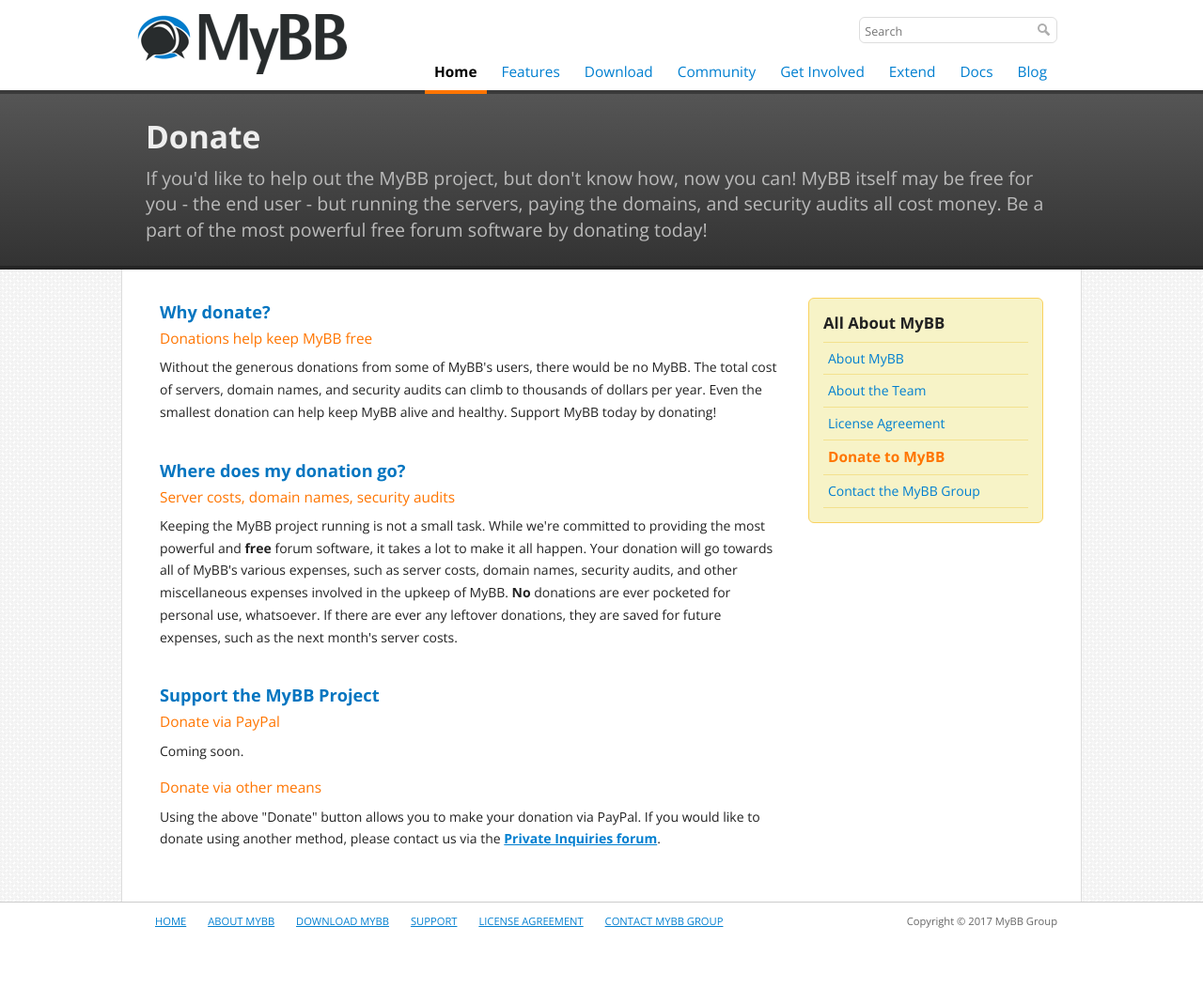
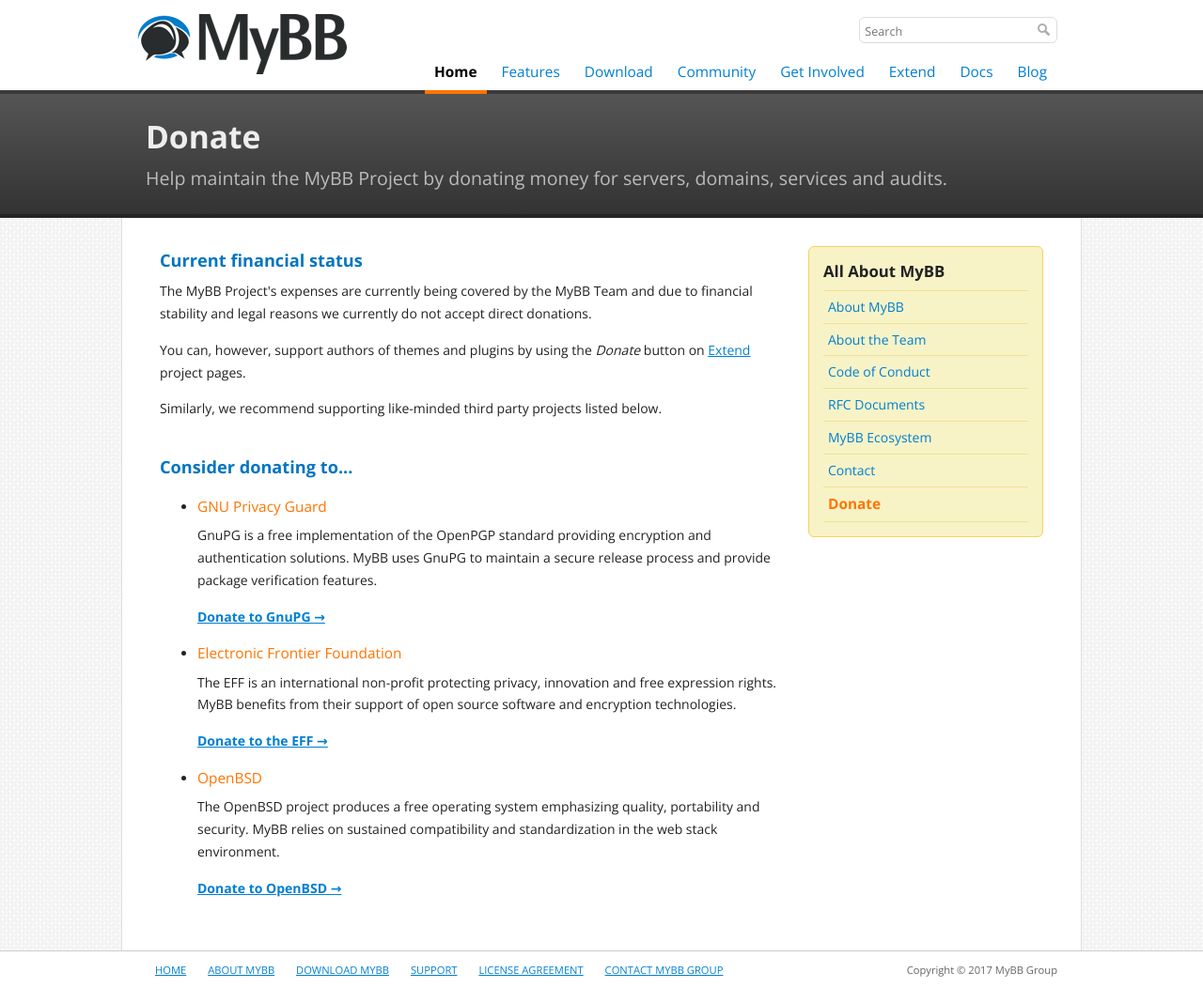
Before and after one commit to mybb/mybb.com, a Jekyll site: the page built from about/donations.html, in a window 1280 px wide. Shown: the whole page at 94% size. Built offline with Jekyll 4.4.1, drawn with Linux system fonts in a browser that asks for light colours; nearby versions of some CDN libraries; before the commit the page ends 1000 px from its top, so only the background shows below that.

Commit message:
Update & link Donate page

```diff
--- a/_data/about.yml
+++ b/_data/about.yml
@@ -4,3 +4,4 @@
 - about/rfcs
 - about/ecosystem
 - contact
+- about/donations
--- a/about/donations.html
+++ b/about/donations.html
@@ -1,48 +1,44 @@
 ---
 layout: default
 section: home
+
 title: Donate
-description: If you'd like to help out the MyBB project, but don't know how, now you can! MyBB itself may be free for you - the end user - but running the servers, paying the domains, and security audits all cost money. Be a part of the most powerful free forum software by donating today!
-meta_description: Support MyBB today by donating!
+description: Help maintain the MyBB Project by donating money for servers, domains, services and audits.
 ---
 
 <aside id="sidebar">
 	<section>
-	<h1>All About MyBB</h1>
-		<nav>
-			<ul>
-				<li><a href="{{ site.url }}/about/">About MyBB</a></li>
-				<li><a href="{{ site.url }}/about/team/">About the Team</a></li>
-				<li><a href="{{ site.url }}/about/license/">License Agreement</a></li>
-				<li class="selected"><a href="{{ site.url }}/about/donations/">Donate to MyBB</a></li>
-				<li><a href="{{ site.url }}/contact/">Contact the MyBB Group</a></li>
-			</ul>
-		</nav>
+        <h1>All About MyBB</h1>
+		{% include section_nav.html section='about' %}
 	</section>
 </aside>
 
 <div id="contentBlock">
 	<section class="general">
 		<header>
-			<h1>Why donate?</h1>
-			<p>Donations help keep MyBB free</p>
+			<h1>Current financial status</h1>
 		</header>
-		<p>
-			Without the generous donations from some of MyBB's users, there would be no MyBB. The total cost of servers, domain names, and security audits can climb to thousands of dollars per year. Even the smallest donation can help keep MyBB alive and healthy. Support MyBB today by donating!</p>
+		<p>The MyBB Project's expenses are currently being covered by the MyBB Team and due to financial stability and legal reasons we currently do not accept direct donations.</p>
+        <p>You can, however, support authors of themes and plugins by using the <i>Donate</i> button on <a href="https://community.mybb.com/mods.php">Extend</a> project pages.</p>
+        <p>Similarly, we recommend supporting like-minded third party projects listed below.</p>
 	</section>
 	<section class="general">
-		<header>
-			<h1>Where does my donation go?</h1>
-			<p>Server costs, domain names, security audits</p>
-		</header>
-		<p>
-			Keeping the MyBB project running is not a small task. While we're committed to providing the most powerful and <strong>free</strong> forum software, it takes a lot to make it all happen. Your donation will go towards all of MyBB's various expenses, such as server costs, domain names, security audits, and other miscellaneous expenses involved in the upkeep of MyBB. <strong>No</strong> donations are ever pocketed for personal use, whatsoever. If there are ever any leftover donations, they are saved for future expenses, such as the next month's server costs.</p>
-	</section>
-	<section class="general">
-		<h1>Support the MyBB Project</h1>
-		<h2>Donate via PayPal</h2>
-		<p>Coming soon.</p>
-		<h2>Donate via other means</h2>
-		<p>Using the above "Donate" button allows you to make your donation via PayPal. If you would like to donate using another method, please contact us via the <a href="https://community.mybb.com/forum-135.html"><strong>Private Inquiries forum</strong></a>.</p>
+		<h1>Consider donating to...</h1>
+        <ul>
+            <li>
+                <h2>GNU Privacy Guard</h2>
+                <p>GnuPG is a free implementation of the OpenPGP standard providing encryption and authentication solutions. MyBB uses GnuPG to maintain a secure release process and provide package verification features.</p>
+                <p><a href="https://gnupg.org/donate/index.html"><strong>Donate to GnuPG &rarr;</strong></a></p>
+            </li>
+            <li>
+                <h2>Electronic Frontier Foundation</h2>
+                <p>The EFF is an international non-profit protecting privacy, innovation and free expression rights. MyBB benefits from their support of open source software and encryption technologies.</p>
+                <p><a href="https://supporters.eff.org/donate"><strong>Donate to the EFF &rarr;</strong></a></p>
+            </li>
+            <li>
+                <h2>OpenBSD</h2>
+                <p>The OpenBSD project produces a free operating system emphasizing quality, portability and security. MyBB relies on sustained compatibility and standardization in the web stack environment.</p>
+                <p><a href="https://www.openbsd.org/donations.html"><strong>Donate to OpenBSD &rarr;</strong></a></p>
+            </li>
 	</section>
 </div>
--- a/about/ecosystem.html
+++ b/about/ecosystem.html
@@ -9,7 +9,7 @@
 
 <aside id="sidebar">
 	<section>
-		<h1>Get Involved</h1>
+		<h1>All About MyBB</h1>
 		{% include section_nav.html section='about' %}
 	</section>
 </aside>
```
